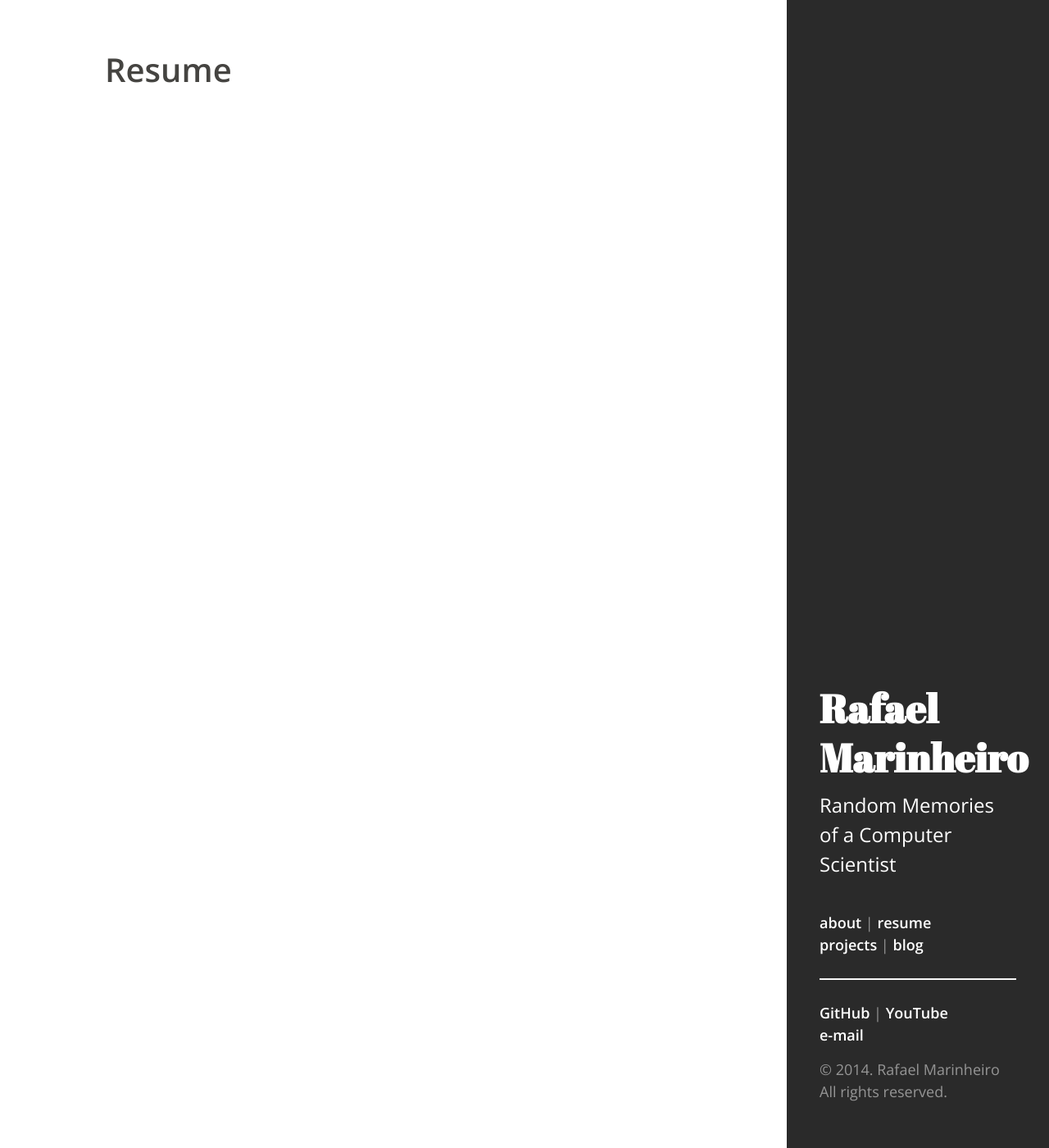
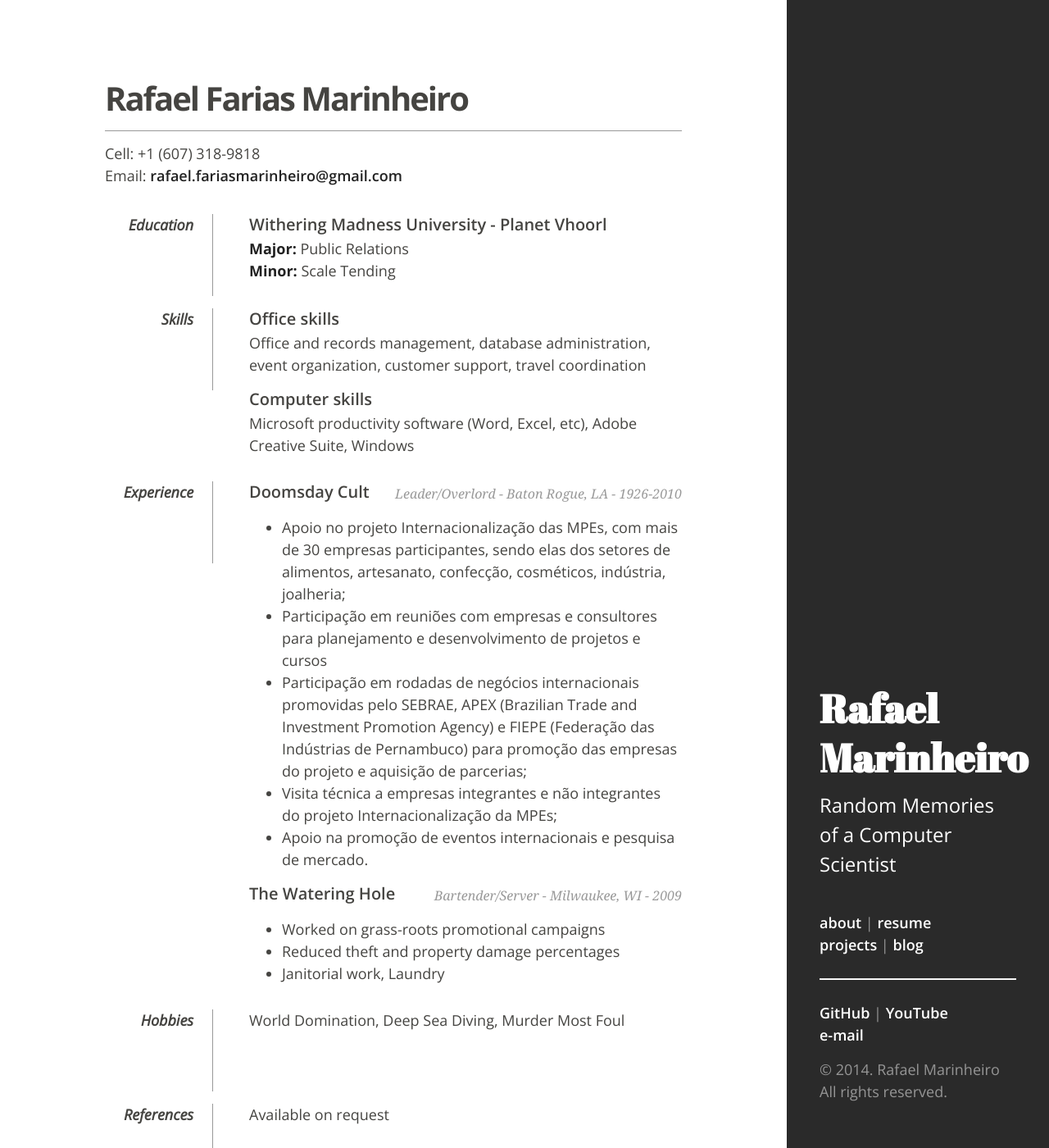
Before and after one commit to simpleweiwei/RafaelMarinheiro.github.io, a Jekyll site: the page built from resume.html, in a window 1280 px wide and 1400 px high. Shown: the whole window at 82% size. Built offline with Jekyll 4.4.1, drawn with Linux system fonts in a browser that asks for light colours.

Commit message:
Ajeitando resume

```diff
--- a/resume.html
+++ b/resume.html
@@ -2,4 +2,87 @@
 layout: default
 ---
 
-<h1>Resume</h1>
+<div id="page-wrap">
+
+    <style type="text/css">
+        .clear { clear: both; }
+        #page-wrap {margin: 5% auto 7.5%; }
+        .resumeh1 { margin: 0 0 2% 0; padding: 0 0 2% 0; font-size: 40px; font-weight: bold; letter-spacing: -2px; border-bottom: 1px solid #999; }
+        .resumeh2 { font-size: 20px; margin: 0 0 0.75% 0; position: relative; }
+        .resumeh2span { position: absolute; bottom: 0; right: 0; font-style: italic; font-family: Georgia, Serif; font-size: 16px; color: #999; font-weight: normal; }
+        dt { font-style: italic; font-weight: bold; font-size: 18px; text-align: right; padding: 0 3.25% 0 0; width: 18.75%; float: left; height: 100px; border-right: 1px solid #999;  }
+        dd { width: 75%; float: right; }
+        dd.clear { float: none; margin: 0; height: 15px; }
+     </style>
+        <div id="contact-info" class="vcard">
+
+            <!-- Microformats! -->
+
+            <h1 class="resumeh1">Rafael Farias Marinheiro</h1>
+
+            <p>
+                Cell: <span class="tel">+1 (607) 318-9818</span><br />
+                Email: <a class="email" href="mailto:greatoldone@lovecraft.com">rafael.fariasmarinheiro@gmail.com</a>
+            </p>
+        </div>
+
+        <div class="clear"></div>
+
+        <dl>
+            <dd class="clear"></dd>
+
+            <dt>Education</dt>
+            <dd>
+                <h2 class="resumeh2">Withering Madness University - Planet Vhoorl</h2>
+                <p><strong>Major:</strong> Public Relations<br />
+                   <strong>Minor:</strong> Scale Tending</p>
+            </dd>
+
+            <dd class="clear"></dd>
+
+            <dt>Skills</dt>
+            <dd>
+                <h2 class="resumeh2">Office skills</h2>
+                <p>Office and records management, database administration, event organization, customer support, travel coordination</p>
+
+                <h2 class="resumeh2">Computer skills</h2>
+                <p>Microsoft productivity software (Word, Excel, etc), Adobe Creative Suite, Windows</p>
+            </dd>
+
+            <dd class="clear"></dd>
+
+            <dt>Experience</dt>
+            <dd>
+                <h2 class="resumeh2">Doomsday Cult <span class="resumeh2span">Leader/Overlord - Baton Rogue, LA - 1926-2010</span></h2>
+                <ul>
+                    <li>Apoio no projeto Internacionalização das MPEs, com mais de 30 empresas participantes, sendo elas dos setores de alimentos, artesanato, confecção, cosméticos, indústria, joalheria;</li>
+                    <li>Participação em reuniões com empresas e consultores para planejamento e desenvolvimento de projetos e cursos</li>
+                    <li>Participação em rodadas de negócios internacionais promovidas pelo SEBRAE, APEX (Brazilian Trade and Investment Promotion Agency) e FIEPE (Federação das Indústrias de Pernambuco) para promoção das empresas do projeto e aquisição de parcerias;</li>
+                    <li>Visita técnica a empresas integrantes e não integrantes do projeto Internacionalização da MPEs;</li>
+                    <li>Apoio na promoção de eventos internacionais e pesquisa de mercado.</li>
+                </ul>
+
+                <h2 class="resumeh2">The Watering Hole <span class="resumeh2span">Bartender/Server - Milwaukee, WI - 2009</span></h2>
+                <ul>
+                    <li>Worked on grass-roots promotional campaigns</li>
+                    <li>Reduced theft and property damage percentages</li>
+                    <li>Janitorial work, Laundry</li>
+                </ul>
+            </dd>
+
+            <dd class="clear"></dd>
+
+            <dt>Hobbies</dt>
+            <dd>World Domination, Deep Sea Diving, Murder Most Foul</dd>
+
+            <dd class="clear"></dd>
+
+            <dt>References</dt>
+            <dd>Available on request</dd>
+
+            <dd class="clear"></dd>
+        </dl>
+
+        <div class="clear"></div>
+
+    </div>
```
